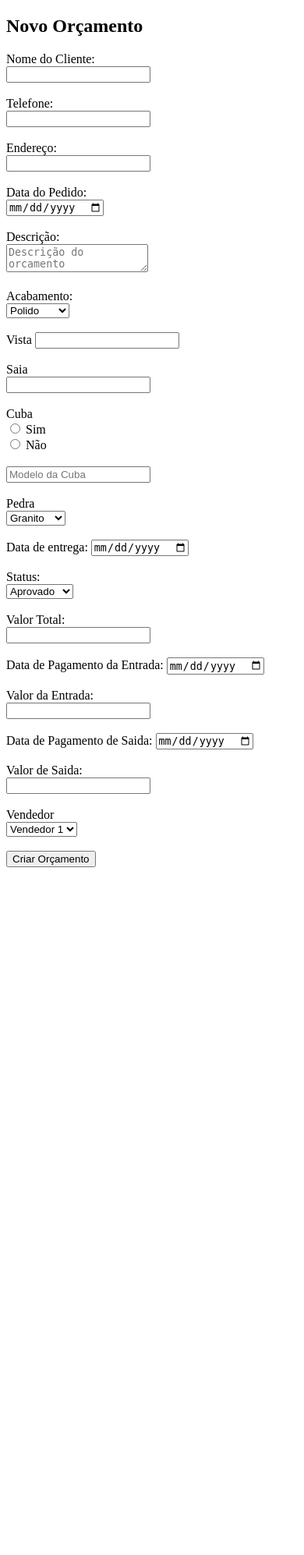
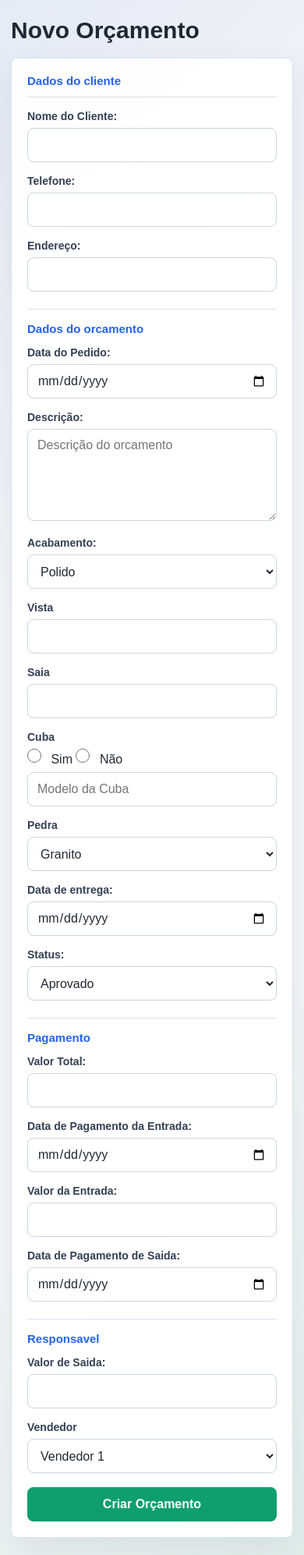
Before and after one commit to caroldvlribeiro/Projeto-Integrador-Ciclo-II, a PHP site: page /view/NovoOrcamento.php in a window 390 px wide. Shown: the whole page at 78% size. Before the commit the page ends 1112 px from the top, so only its background shows below. Run offline with PHP 8.4, Linux system fonts and the light colour scheme.

Commit message:
feat: atualiza campos do formulário NovoOrcamento e adiciona novos estilos CSS

```diff
--- a/back/controller/OrcamentoController.php
+++ b/back/controller/OrcamentoController.php
@@ -35,12 +35,12 @@ function criar($orcamentoModel, $clienteModel, $pagamentoModel, $vendaModel)
     $Nmcliente = $_POST['nmCliente'];
     $telefone = $_POST['nrTelefone'];
     $endereco = $_POST['endereco'];
-    $dataPedido = $_POST['dtPedido'];
+    $dataPedido = $_POST['dtPagamentoEntrada'];
     $descricao = $_POST['descricao'];
     $acabamento = $_POST['idAcabamento'];
     $saia = $_POST['saia'] ?: null;
     $vista = $_POST['vista'] ?: null;
-    $cuba = $_POST['cuba'];
+    $cuba = $_POST['cuba'] ?: null;
     $pedra = $_POST['idPedra'];
     $dtEntrega = $_POST['dtEntrega'];
     $status = $_POST['status'];
--- a/back/models/Orcamento.php
+++ b/back/models/Orcamento.php
@@ -237,7 +237,9 @@ public function buscarPorNome(string $nm)
 }
  public function filtrarPorPeriodo(string $ini, string $fim): array
     {
-        $sql = "SELECT * FROM {$this->_table} WHERE dt_pedido BETWEEN :ini AND :fim";
+        $sql = "SELECT o.id_orcamento, o.cd_cliente, c.nm_cliente, o.dt_pedido, o.vl_total, o.dt_entrega, o.st_orcamento
+                FROM orcamento o
+                JOIN cliente c USING(cd_cliente) WHERE dt_pedido BETWEEN :ini AND :fim";
         $stmt = $this->_PDO->prepare($sql);
         $stmt->execute(['ini' => $ini, 'fim' => $fim]);
         return $stmt->fetchAll(PDO::FETCH_ASSOC);
--- /dev/null
+++ b/front/public/css/styleNewOrcamento.css
@@ -0,0 +1,153 @@
+* {
+    box-sizing: border-box;
+}
+
+:root {
+    --bg: #f4f6f8;
+    --surface: #ffffff;
+    --surface-soft: #eef2f6;
+    --text: #1f2933;
+    --muted: #667085;
+    --line: #d9e2ec;
+    --primary: #2563eb;
+    --primary-dark: #1d4ed8;
+    --success: #0f9f6e;
+    --success-dark: #047857;
+    --focus: rgba(37, 99, 235, .16);
+    --shadow: 0 18px 45px rgba(31, 41, 51, .08);
+}
+
+body {
+    min-height: 100vh;
+    margin: 0;
+    padding: 34px 18px;
+    color: var(--text);
+    font-family: Arial, Helvetica, sans-serif;
+    background:
+        linear-gradient(135deg, rgba(37, 99, 235, .08), transparent 34%),
+        linear-gradient(315deg, rgba(15, 159, 110, .08), transparent 32%),
+        var(--bg);
+}
+
+h2 {
+    width: min(900px, 100%);
+    margin: 0 auto 18px;
+    font-size: clamp(30px, 5vw, 44px);
+    letter-spacing: 0;
+}
+
+form {
+    width: min(900px, 100%);
+    margin: 0 auto;
+    padding: 26px;
+    background: rgba(255, 255, 255, .94);
+    border: 1px solid rgba(217, 226, 236, .95);
+    border-radius: 8px;
+    box-shadow: var(--shadow);
+}
+
+label {
+    display: block;
+    margin: 16px 0 7px;
+    color: #344054;
+    font-size: 14px;
+    font-weight: 700;
+}
+
+input,
+select,
+textarea,
+button {
+    width: 100%;
+    min-height: 44px;
+    padding: 11px 12px;
+    color: var(--text);
+    font: inherit;
+    background: white;
+    border: 1px solid #cbd5e1;
+    border-radius: 8px;
+    outline: none;
+}
+
+textarea {
+    min-height: 118px;
+    resize: vertical;
+}
+
+input:focus,
+select:focus,
+textarea:focus {
+    border-color: var(--primary);
+    box-shadow: 0 0 0 3px var(--focus);
+}
+
+input[type="radio"] {
+    width: 18px;
+    min-height: 18px;
+    margin: 0 8px 12px 0;
+    accent-color: var(--primary);
+    vertical-align: middle;
+}
+
+button {
+    margin-top: 18px;
+    color: white;
+    font-weight: 700;
+    background: var(--success);
+    border: 0;
+    cursor: pointer;
+    transition: background .2s ease, transform .2s ease;
+}
+
+button:hover {
+    background: var(--success-dark);
+    transform: translateY(-1px);
+}
+
+br {
+    display: none;
+}
+
+form::before {
+    content: "Dados do cliente";
+    display: block;
+    padding: 0 0 12px;
+    color: var(--primary);
+    font-size: 15px;
+    font-weight: 700;
+    border-bottom: 1px solid var(--line);
+}
+
+label:nth-of-type(4)::before,
+label:nth-of-type(13)::before,
+label:nth-of-type(17)::before {
+    display: block;
+    margin: 22px 0 14px;
+    padding-top: 16px;
+    color: var(--primary);
+    font-size: 15px;
+    font-weight: 700;
+    border-top: 1px solid var(--line);
+}
+
+label:nth-of-type(4)::before {
+    content: "Dados do orcamento";
+}
+
+label:nth-of-type(13)::before {
+    content: "Pagamento";
+}
+
+label:nth-of-type(17)::before {
+    content: "Responsavel";
+}
+
+@media (max-width: 720px) {
+    body {
+        padding: 22px 14px;
+    }
+
+    form {
+        padding: 20px;
+    }
+}
--- a/front/view/NovoOrcamento.php
+++ b/front/view/NovoOrcamento.php
@@ -4,12 +4,14 @@
 <head>
     <meta charset="UTF-8">
     <title>Criar Orçamento</title>
+        <link rel="stylesheet" href="../public/css/styleNewOrcamento.css">
+
 </head>
 <body>
 
     <h2>Novo Orçamento</h2>
 
-    <form action="../back/controller/OrcamentoController.php?acao=criar" method="POST">
+    <form action="../../back/controller/OrcamentoController.php?acao=criar" method="POST">
         <!-- dados do cliente-->
         <label>Nome do Cliente:</label><br>
         <input type="text" name="nmCliente" required><br><br>
@@ -38,9 +40,10 @@
         <label>Saia</label><br>
         <input type="text" name="saia"><br><br>
 
-        <label>Cuba</label><br><input type="radio" name="cuba" value="Sim"> Sim<br>
-        <input type="radio" name="cuba" value="Não"> Não<br><br>
-        <input type="text" name="modeloCuba" placeholder="Modelo da Cuba"><br><br>
+        <label>Cuba</label><br>
+        <input type="radio" value="Sim"> Sim<br>
+        <input type="radio" value="Não"> Não<br><br>
+        <input type="text" name="Cuba" placeholder="Modelo da Cuba"><br><br>
 
         <label>Pedra</label><br>
         <select name="idPedra">
--- a/front/view/Orcamentos.php
+++ b/front/view/Orcamentos.php
@@ -17,9 +17,7 @@ include './includes/filtrosOrcamento.php';
                 <h1 id="lista-orcamentos">Orçamentos</h1>
             </div>
             <div class="user">
-            <a href="Perfil.php">
-                🙍
-                <p>Vendedor</p>
+            <a href="Perfil.php">🙍<p>Vendedor</p>
             </a>
         </div>
         <nav>
```
Also changed, not shown: back/models/Usuario.php (+9 -0 lines), front/public/css/styleOrcamento.css (+351 -71 lines).
